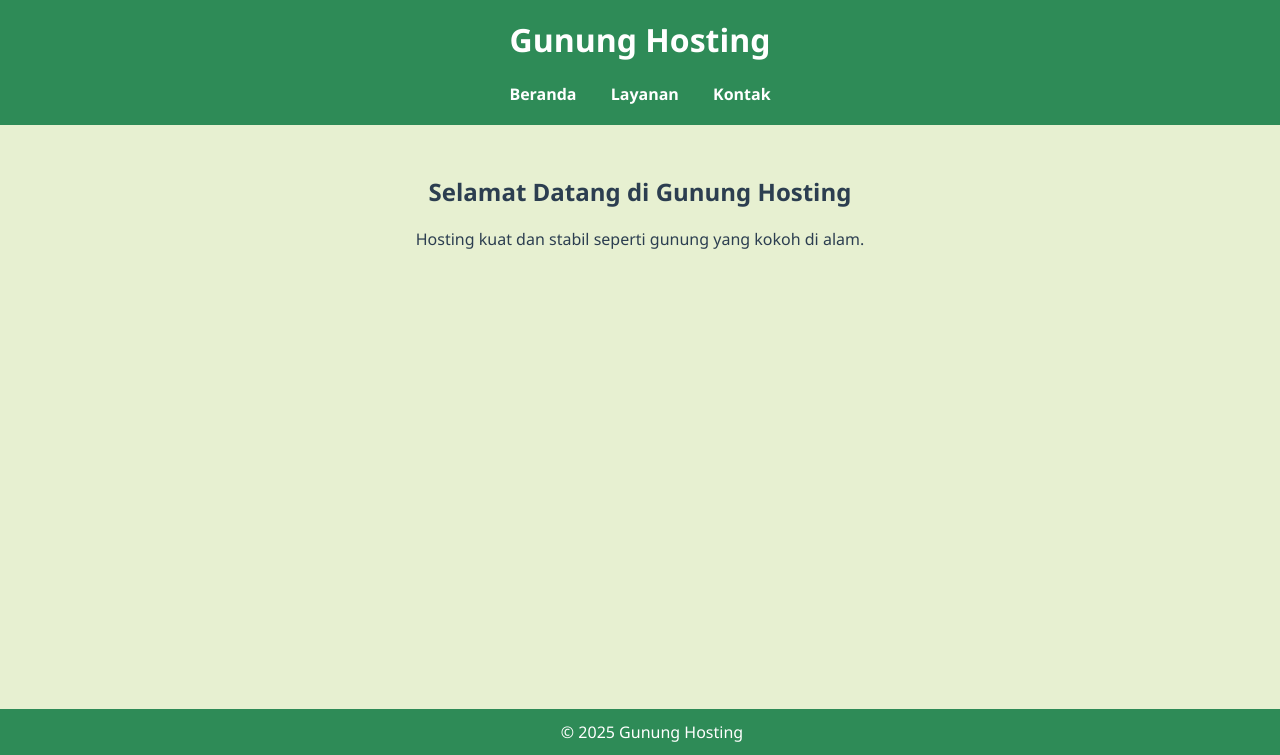
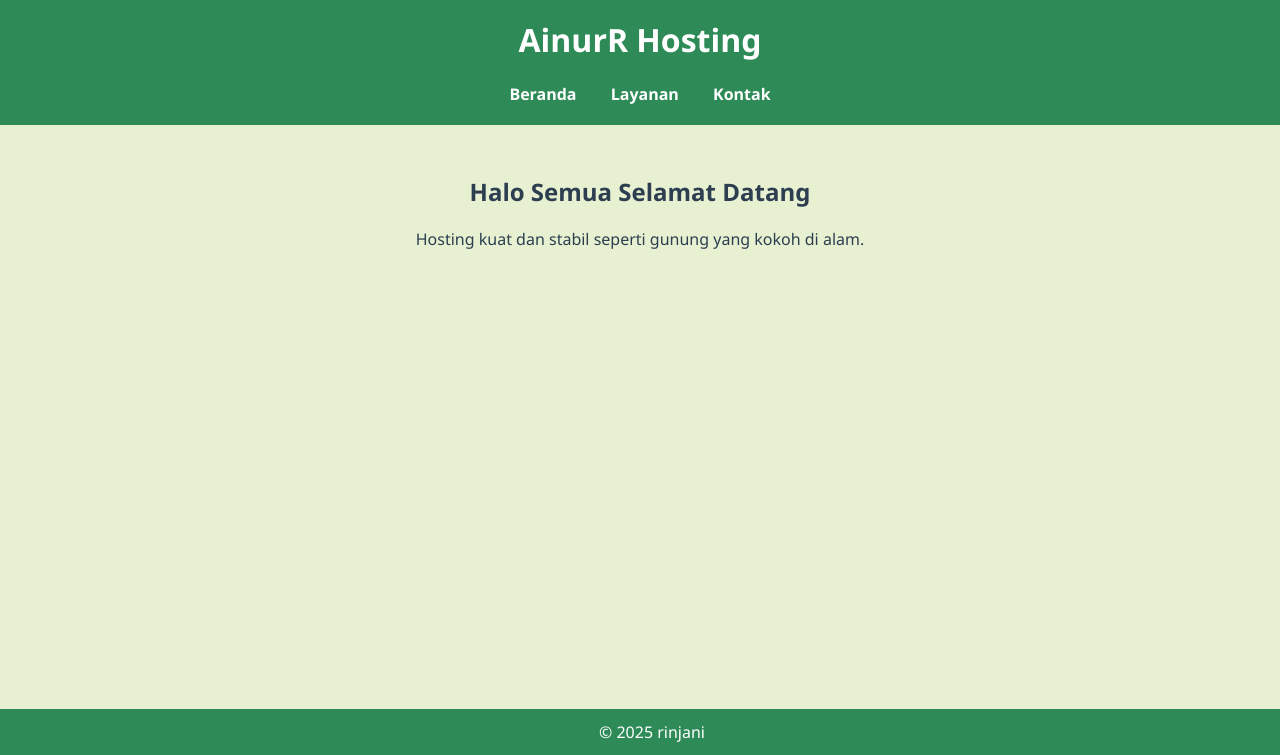
Before and after one commit to ainurr11/belajar_hosting, a plain HTML site: page index.html in a window 1280 px wide. Shown: the part 45-800 px from the top of the page. Drawn offline with Linux system fonts and the light colour scheme.

Commit message:
Update index.html

```diff
--- a/index.html
+++ b/index.html
@@ -9,7 +9,7 @@
 <body>
   <header>
     <img src="img/gunung.png" alt="Logo Gunung" class="logo" />
-    <h1>Gunung Hosting</h1>
+    <h1>AinurR Hosting</h1>
     <nav>
       <a href="index.html">Beranda</a>
       <a href="layanan.html">Layanan</a>
@@ -19,13 +19,13 @@
 
   <main>
     <section>
-      <h2>Selamat Datang di Gunung Hosting</h2>
+      <h2>Halo Semua Selamat Datang</h2>
       <p>Hosting kuat dan stabil seperti gunung yang kokoh di alam.</p>
     </section>
   </main>
 
   <footer>
-    &copy; 2025 Gunung Hosting
+    &copy; 2025 rinjani
   </footer>
 </body>
 </html>
```
